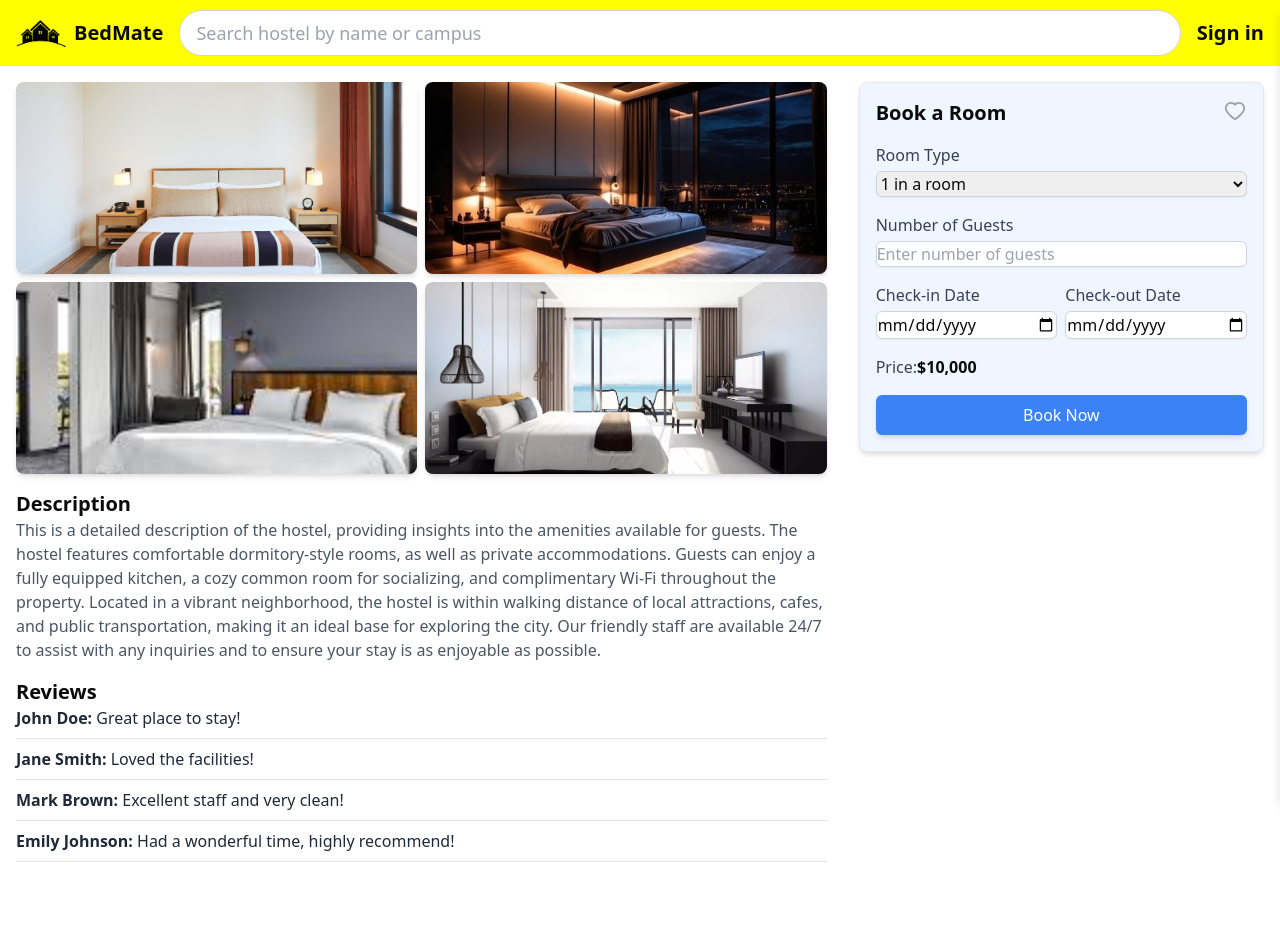
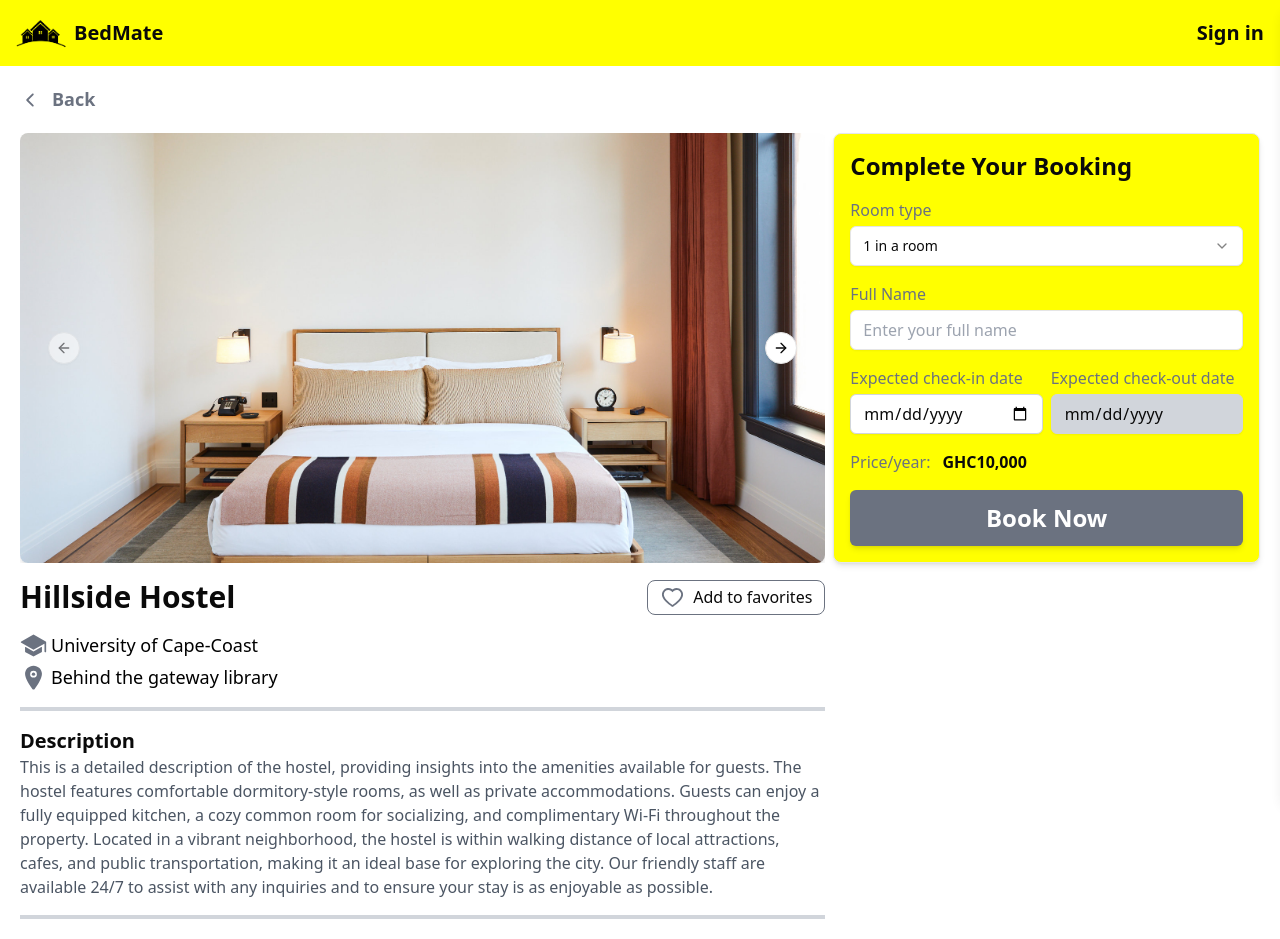
Before and after one commit to cobbygraves/bedmate-user, a Next.js app: page /hostel/1 in a window 1280 px wide. Before the commit the page ends 878 px from the top, so only its background shows below. Built offline with nearby package versions, Linux system fonts and the light colour scheme.

Commit message:
added images carousel

```diff
--- a/package.json
+++ b/package.json
@@ -17,6 +17,8 @@
     "axios": "^1.7.7",
     "class-variance-authority": "^0.7.0",
     "clsx": "^2.1.1",
+    "embla-carousel-autoplay": "^8.3.1",
+    "embla-carousel-react": "^8.3.1",
     "lodash": "^4.17.21",
     "lucide-react": "^0.456.0",
     "moment": "^2.30.1",
--- a/src/app/components/NavBar.tsx
+++ b/src/app/components/NavBar.tsx
@@ -4,10 +4,14 @@ import { FaRegUserCircle } from 'react-icons/fa'
 import hostelImage from '../images/hostelimage.png'
 import UserMenu from '../components/UserMenu'
 import Link from 'next/link'
+import { usePathname } from 'next/navigation'
+import path from 'path'
 
 export default function NavBar() {
   const [isMenuOpen, setIsMenuOpen] = useState(false)
   const [user, setUser] = useState<any | null>(null)
+
+  const pathname = usePathname()
 
   const toggleMenu = () => {
     setIsMenuOpen((prev) => !prev)
@@ -26,6 +30,7 @@ export default function NavBar() {
       </div>
 
       {/* Search Bar */}
+      {pathname === '/' && (
         <div className='flex-1 mx-4 text-lg'>
           <input
             type='text'
@@ -33,10 +38,11 @@ export default function NavBar() {
             className='w-full px-4 py-2 rounded-full border border-gray-300 focus:outline-none text-gray-500'
           />
         </div>
+      )}
 
       {/* User Icon */}
       {user ? (
-        <div className='cursor-pointer'>
+        <div className='cursor-pointer' onClick={toggleMenu}>
           <FaRegUserCircle size={35} color='black' />
         </div>
       ) : (
--- a/src/app/hostel/[id]/page.tsx
+++ b/src/app/hostel/[id]/page.tsx
@@ -1,33 +1,57 @@
 'use client'
 import Image from 'next/image'
-import React, { useState } from 'react'
-import { AiFillHeart, AiOutlineHeart } from 'react-icons/ai' // Import heart icons
-import room1 from '../../images/room1.png' // Update with the actual path
-import roomImg from '../../images/room2.png' // Update with the actual path
-import gymImg from '../../images/room3.png' // Update with the actual path
-import poolImg from '../../images/room4.png' // Update with the actual path
+import { type CarouselApi } from '@/components/ui/carousel'
+import React, { useState, useEffect } from 'react'
+import { AiFillHeart, AiOutlineHeart } from 'react-icons/ai'
+import room1 from '../../images/room1.png'
+import roomImg from '../../images/room2.png'
+import { IoLocation } from 'react-icons/io5'
 import NavBar from '../../components/NavBar'
-import UserMenu from '../../components/UserMenu' // Ensure to import the UserMenu
+// import Autoplay from 'embla-carousel-autoplay'
+import {
+  Carousel,
+  CarouselContent,
+  CarouselItem,
+  CarouselNext,
+  CarouselPrevious
+} from '@/components/ui/carousel'
+import Link from 'next/link'
+import { IoIosArrowBack } from 'react-icons/io'
+import { IoSchool } from 'react-icons/io5'
+import {
+  Select,
+  SelectContent,
+  SelectGroup,
+  SelectItem,
+  SelectLabel,
+  SelectTrigger,
+  SelectValue
+} from '@/components/ui/select'
 
 const HostelDetails: React.FC = () => {
   const [roomType, setRoomType] = useState('1')
-  const [price, setPrice] = useState('$10,000')
-  const [isFavorited, setIsFavorited] = useState(false) // State for favorite toggle
-  const [isMenuOpen, setIsMenuOpen] = useState(false)
+  const [price, setPrice] = useState('GHC10,000')
+  const [isFavorited, setIsFavorited] = useState(false)
+  const [api, setApi] = React.useState<CarouselApi>()
+  const [current, setCurrent] = useState(0)
 
-  const handleRoomTypeChange = (
-    event: React.ChangeEvent<HTMLSelectElement>
-  ) => {
-    const selectedRoomType = event.target.value
-    setRoomType(selectedRoomType)
+  useEffect(() => {
+    if (!api) {
+      return
+    }
+    setCurrent(api.selectedScrollSnap())
+  }, [api])
+  console.log(current)
+  const handleRoomTypeChange = (value: string) => {
+    setRoomType(value)
 
     // Update the price based on the selected room type
-    if (selectedRoomType === '1') {
-      setPrice('$10,000')
-    } else if (selectedRoomType === '2') {
-      setPrice('$8,000')
+    if (value === '1') {
+      setPrice('GHC10,000')
+    } else if (value === '2') {
+      setPrice('GHC8,000')
     } else {
-      setPrice('$5,000')
+      setPrice('GHC5,000')
     }
   }
 
@@ -38,51 +62,108 @@ const HostelDetails: React.FC = () => {
   return (
     <div>
       {/* Navbar Section */}
+      <div className='sticky top-0 z-40 bg-white mb-5'>
         <NavBar />
-
-      {/* User Menu Component */}
-      <UserMenu isOpen={isMenuOpen} closeMenu={() => setIsMenuOpen(false)} />
-
+      </div>
+      <Link
+        href={'/'}
+        className='border-none flex gap-x-3 items-center text-gray-500 px-5'
+      >
+        <IoIosArrowBack className='size-5' />
+        <p className='text-[18px] font-[600]'>Back</p>
+      </Link>
       {/* Main content Section */}
-      <div className='flex flex-col lg:flex-row p-4 space-y-4 lg:space-y-0 lg:space-x-8'>
+      <div className='flex flex-col lg:flex-row p-5 space-y-4 lg:space-y-0 lg:space-x-8'>
         {/* Left Section with Collage of Pictures */}
         <div className='lg:w-2/3 space-y-4'>
-          <div className='grid grid-cols-2 gap-2'>
-            <div className='relative h-48'>
+          <div className='w-full h-[430px]'>
+            <Carousel
+              setApi={setApi}
+              // plugins={[
+              //   Autoplay({
+              //     delay: 2000
+              //   })
+              // ]}
+            >
+              <CarouselPrevious
+                className='z-30 left-7 cursor-pointer bg-white'
+                // onClick={() => {
+                //   console.log('hello')
+                //   api?.scrollPrev()
+                // }}
+              />
+              <CarouselContent>
+                <CarouselItem>
+                  <div className='relative h-[430px] w-full'>
                     <Image
                       src={room1}
                       alt='Hostel Picture'
-                className='rounded-lg shadow-md object-cover'
-                layout='fill'
+                      className='rounded-lg shadow-md'
+                      fill
+                      objectFit='cover'
+                      objectPosition='center'
                     />
                   </div>
-            <div className='relative h-48'>
+                </CarouselItem>
+                <CarouselItem>
+                  <div className='relative h-[400px] w-full'>
                     <Image
                       src={roomImg}
                       alt='Room Picture'
                       className='rounded-lg shadow-md object-cover'
-                layout='fill'
+                      fill
+                      objectFit='cover'
+                      objectPosition='center'
                     />
                   </div>
-            <div className='relative h-48'>
-              <Image
-                src={gymImg}
-                alt='Gym'
-                className='rounded-lg shadow-md object-cover'
-                layout='fill'
-              />
+                </CarouselItem>
+              </CarouselContent>
+
+              <CarouselNext className='z-30 right-7 cursor-pointer bg-white' />
+            </Carousel>
           </div>
-            <div className='relative h-48'>
-              <Image
-                src={poolImg}
-                alt='Pool'
-                className='rounded-lg shadow-md object-cover'
-                layout='fill'
-              />
+          {/* Vehicle Name & Favourite Button */}
+          <div className='flex justify-between items-center gap-x-3'>
+            <p className='font-bold text-3xl'>
+              Hillside <span>Hostel</span>
+            </p>
+            {isFavorited ? (
+              <button
+                onClick={() => toggleFavorite()}
+                className='border-[1px] rounded-[8px] border-gray-500 text-hostel-yeborder-gray-500 py-[4px] px-[12px] flex gap-2 items-center'
+              >
+                <AiFillHeart className='text-hostel-yellow text-[50px] sm:text-[25px]' />
+                <p className='text-[16px] font-[400]'>Remove from favorites</p>
+              </button>
+            ) : (
+              <button
+                onClick={() => toggleFavorite()}
+                className='border-[1px] rounded-[8px] border-gray-500 text-hostel-yeborder-gray-500 py-[4px] px-[12px] flex gap-2 items-center'
+              >
+                <AiOutlineHeart className='text-gray-500 text-[50px] sm:text-[25px]' />
+
+                <p className='text-[16px] font-[400]'>Add to favorites</p>
+              </button>
+            )}
+          </div>
+          {/* Campus & Location */}
+          <div className='space-y-1'>
+            <div className='flex items-center gap-x-1'>
+              <IoSchool size={27} className='text-gray-500' />
+              <p className='text-black font-medium text-lg'>
+                University of Cape-Coast
+              </p>
+            </div>
+
+            <div className='flex items-center gap-x-1'>
+              <IoLocation size={27} className='text-gray-500' />
+              <p className='text-black font-medium text-lg'>
+                Behind the gateway library
+              </p>
             </div>
           </div>
-
-          {/* Lengthy Description */}
+          <hr className='border-[2px] border-gray-300' />
+          {/*Description */}
           <div>
             <h3 className='text-xl font-semibold'>Description</h3>
             <p className='text-gray-600'>
@@ -98,103 +179,71 @@ const HostelDetails: React.FC = () => {
               and to ensure your stay is as enjoyable as possible.
             </p>
           </div>
-
-          {/* Reviews */}
-          <div>
-            <h3 className='text-xl font-semibold'>Reviews</h3>
-            <div className='space-y-2'>
-              <div className='border-b pb-2'>
-                <p className='text-gray-800'>
-                  <strong>John Doe:</strong> Great place to stay!
-                </p>
-              </div>
-              <div className='border-b pb-2'>
-                <p className='text-gray-800'>
-                  <strong>Jane Smith:</strong> Loved the facilities!
-                </p>
-              </div>
-              <div className='border-b pb-2'>
-                <p className='text-gray-800'>
-                  <strong>Mark Brown:</strong> Excellent staff and very clean!
-                </p>
-              </div>
-              <div className='border-b pb-2'>
-                <p className='text-gray-800'>
-                  <strong>Emily Johnson:</strong> Had a wonderful time, highly
-                  recommend!
-                </p>
-              </div>
-            </div>
-          </div>
+          <hr className='border-[2px] border-gray-300' />
         </div>
 
         {/* Right Section with Booking */}
         <div className='lg:w-1/3 space-y-4 z-10'>
-          <div className='p-4 border border-gray-200 rounded-lg shadow-md bg-blue-50 relative'>
-            <h3 className='text-xl font-semibold'>Book a Room</h3>
-
-            {/* Favorite Icon */}
-            <div
-              onClick={toggleFavorite}
-              className={`absolute top-4 right-4 text-2xl cursor-pointer transition-all duration-300 ${
-                isFavorited ? 'text-hostel-yellow' : 'text-gray-400'
-              }`}
-            >
-              {isFavorited ? <AiFillHeart /> : <AiOutlineHeart />}
-            </div>
-
+          <div className='p-4 border border-gray-200 rounded-lg shadow-md bg-hostel-yellow lg:fixed min-h-[400px] lg:right-5 lg:w-1/3'>
+            <h3 className='text-2xl font-bold'>Complete Your Booking</h3>
             <div className='space-y-4 mt-4'>
               {/* Room Type Selection */}
-              <label className='block'>
-                <span className='text-gray-700'>Room Type</span>
-                <select
-                  className='block w-full mt-1 border border-gray-300 rounded-md shadow-sm focus:ring focus:ring-opacity-50'
-                  value={roomType}
-                  onChange={handleRoomTypeChange}
-                >
-                  <option value='1'>1 in a room</option>
-                  <option value='2'>2 in a room</option>
-                  <option value='3'>3 in a room</option>
-                </select>
-              </label>
-
+              <div>
+                <p className='font-medium text-gray-500 mb-1'>Room type</p>
+                <Select value={roomType} onValueChange={handleRoomTypeChange}>
+                  <SelectTrigger className='w-full bg-white h-10'>
+                    <SelectValue placeholder='Select room' />
+                  </SelectTrigger>
+                  <SelectContent>
+                    <SelectGroup>
+                      {/* <SelectLabel>Select room</SelectLabel> */}
+                      <SelectItem value='1'>1 in a room</SelectItem>
+                      <SelectItem value='2'>2 in a room</SelectItem>
+                      <SelectItem value='3'>3 in a room</SelectItem>
+                    </SelectGroup>
+                  </SelectContent>
+                </Select>
+              </div>
               {/* Number of Guests */}
               <label className='block'>
-                <span className='text-gray-700'>Number of Guests</span>
+                <span className='text-gray-500 font-medium'>Full Name</span>
                 <input
-                  type='number'
-                  min='1'
-                  className='block w-full mt-1 border border-gray-300 rounded-md shadow-sm focus:ring focus:ring-opacity-50'
-                  placeholder='Enter number of guests'
+                  className='block w-full mt-1 border rounded-md shadow-sm h-10 px-3'
+                  placeholder='Enter your full name'
                 />
               </label>
 
               {/* Check-in and Check-out Dates */}
               <div className='flex space-x-2'>
                 <label className='block w-full'>
-                  <span className='text-gray-700'>Check-in Date</span>
+                  <span className='text-gray-500 font-medium'>
+                    Expected check-in date
+                  </span>
                   <input
                     type='date'
-                    className='block w-full mt-1 border border-gray-300 rounded-md shadow-sm focus:ring focus:ring-opacity-50'
+                    className='block w-full mt-1 border border-gray-300 rounded-md shadow-sm h-10 px-3 cursor-pointer'
                   />
                 </label>
                 <label className='block w-full'>
-                  <span className='text-gray-700'>Check-out Date</span>
+                  <span className='text-gray-500 font-medium'>
+                    Expected check-out date
+                  </span>
                   <input
                     type='date'
-                    className='block w-full mt-1 border border-gray-300 rounded-md shadow-sm focus:ring focus:ring-opacity-50'
+                    className='block w-full mt-1 border border-gray-300 rounded-md shadow-sm h-10 px-3 disabled:bg-gray-300'
+                    disabled
                   />
                 </label>
               </div>
 
               {/* Price Display */}
-              <div>
-                <span className='text-gray-700'>Price:</span>
+              <div className='flex gap-x-3'>
+                <span className='text-gray-500 font-medium'>Price/year:</span>
                 <span className='font-bold'>{price}</span>
               </div>
 
               {/* Booking Button */}
-              <button className='w-full bg-blue-500 text-white py-2 rounded-md shadow-md hover:bg-blue-600'>
+              <button className='w-full bg-gray-500 text-white py-3 rounded-md shadow-md hover:bg-black text-2xl font-bold'>
                 Book Now
               </button>
             </div>
--- a/src/app/page.tsx
+++ b/src/app/page.tsx
@@ -85,7 +85,7 @@ const Home = () => {
               ) : (
                 <div className='grid grid-cols-1 sm:grid-cols-2 lg:grid-cols-4 xl:grid-cols-5 gap-5'>
                   {hostelData?.map((item: any, i: any) => (
-                    <HostelCard key={i} hostelData={item} />
+                    <HostelCard key={item.id} hostelData={item} />
                   ))}
                 </div>
               )}
--- /dev/null
+++ b/src/components/ui/carousel.tsx
@@ -0,0 +1,262 @@
+"use client"
+
+import * as React from "react"
+import useEmblaCarousel, {
+  type UseEmblaCarouselType,
+} from "embla-carousel-react"
+import { ArrowLeft, ArrowRight } from "lucide-react"
+
+import { cn } from "@/lib/utils"
+import { Button } from "@/components/ui/button"
+
+type CarouselApi = UseEmblaCarouselType[1]
+type UseCarouselParameters = Parameters<typeof useEmblaCarousel>
+type CarouselOptions = UseCarouselParameters[0]
+type CarouselPlugin = UseCarouselParameters[1]
+
+type CarouselProps = {
+  opts?: CarouselOptions
+  plugins?: CarouselPlugin
+  orientation?: "horizontal" | "vertical"
+  setApi?: (api: CarouselApi) => void
+}
+
+type CarouselContextProps = {
+  carouselRef: ReturnType<typeof useEmblaCarousel>[0]
+  api: ReturnType<typeof useEmblaCarousel>[1]
+  scrollPrev: () => void
+  scrollNext: () => void
+  canScrollPrev: boolean
+  canScrollNext: boolean
+} & CarouselProps
+
+const CarouselContext = React.createContext<CarouselContextProps | null>(null)
+
+function useCarousel() {
+  const context = React.useContext(CarouselContext)
+
+  if (!context) {
+    throw new Error("useCarousel must be used within a <Carousel />")
+  }
+
+  return context
+}
+
+const Carousel = React.forwardRef<
+  HTMLDivElement,
+  React.HTMLAttributes<HTMLDivElement> & CarouselProps
+>(
+  (
+    {
+      orientation = "horizontal",
+      opts,
+      setApi,
+      plugins,
+      className,
+      children,
+      ...props
+    },
+    ref
+  ) => {
+    const [carouselRef, api] = useEmblaCarousel(
+      {
+        ...opts,
+        axis: orientation === "horizontal" ? "x" : "y",
+      },
+      plugins
+    )
+    const [canScrollPrev, setCanScrollPrev] = React.useState(false)
+    const [canScrollNext, setCanScrollNext] = React.useState(false)
+
+    const onSelect = React.useCallback((api: CarouselApi) => {
+      if (!api) {
+        return
+      }
+
+      setCanScrollPrev(api.canScrollPrev())
+      setCanScrollNext(api.canScrollNext())
+    }, [])
+
+    const scrollPrev = React.useCallback(() => {
+      api?.scrollPrev()
+    }, [api])
+
+    const scrollNext = React.useCallback(() => {
+      api?.scrollNext()
+    }, [api])
+
+    const handleKeyDown = React.useCallback(
+      (event: React.KeyboardEvent<HTMLDivElement>) => {
+        if (event.key === "ArrowLeft") {
+          event.preventDefault()
+          scrollPrev()
+        } else if (event.key === "ArrowRight") {
+          event.preventDefault()
+          scrollNext()
+        }
+      },
+      [scrollPrev, scrollNext]
+    )
+
+    React.useEffect(() => {
+      if (!api || !setApi) {
+        return
+      }
+
+      setApi(api)
+    }, [api, setApi])
+
+    React.useEffect(() => {
+      if (!api) {
+        return
+      }
+
+      onSelect(api)
+      api.on("reInit", onSelect)
+      api.on("select", onSelect)
+
+      return () => {
+        api?.off("select", onSelect)
+      }
+    }, [api, onSelect])
+
+    return (
+      <CarouselContext.Provider
+        value={{
+          carouselRef,
+          api: api,
+          opts,
+          orientation:
+            orientation || (opts?.axis === "y" ? "vertical" : "horizontal"),
+          scrollPrev,
+          scrollNext,
+          canScrollPrev,
+          canScrollNext,
+        }}
+      >
+        <div
+          ref={ref}
+          onKeyDownCapture={handleKeyDown}
+          className={cn("relative", className)}
+          role="region"
+          aria-roledescription="carousel"
+          {...props}
+        >
+          {children}
+        </div>
+      </CarouselContext.Provider>
+    )
+  }
+)
+Carousel.displayName = "Carousel"
+
+const CarouselContent = React.forwardRef<
+  HTMLDivElement,
+  React.HTMLAttributes<HTMLDivElement>
+>(({ className, ...props }, ref) => {
+  const { carouselRef, orientation } = useCarousel()
+
+  return (
+    <div ref={carouselRef} className="overflow-hidden">
+      <div
+        ref={ref}
+        className={cn(
+          "flex",
+          orientation === "horizontal" ? "-ml-4" : "-mt-4 flex-col",
+          className
+        )}
+        {...props}
+      />
+    </div>
+  )
+})
+CarouselContent.displayName = "CarouselContent"
+
+const CarouselItem = React.forwardRef<
+  HTMLDivElement,
+  React.HTMLAttributes<HTMLDivElement>
+>(({ className, ...props }, ref) => {
+  const { orientation } = useCarousel()
+
+  return (
+    <div
+      ref={ref}
+      role="group"
+      aria-roledescription="slide"
+      className={cn(
+        "min-w-0 shrink-0 grow-0 basis-full",
+        orientation === "horizontal" ? "pl-4" : "pt-4",
+        className
+      )}
+      {...props}
+    />
+  )
+})
+CarouselItem.displayName = "CarouselItem"
+
+const CarouselPrevious = React.forwardRef<
+  HTMLButtonElement,
+  React.ComponentProps<typeof Button>
+>(({ className, variant = "outline", size = "icon", ...props }, ref) => {
+  const { orientation, scrollPrev, canScrollPrev } = useCarousel()
+
+  return (
+    <Button
+      ref={ref}
+      variant={variant}
+      size={size}
+      className={cn(
+        "absolute  h-8 w-8 rounded-full",
+        orientation === "horizontal"
+          ? "-left-12 top-1/2 -translate-y-1/2"
+          : "-top-12 left-1/2 -translate-x-1/2 rotate-90",
+        className
+      )}
+      disabled={!canScrollPrev}
+      onClick={scrollPrev}
+      {...props}
+    >
+      <ArrowLeft className="h-4 w-4" />
+      <span className="sr-only">Previous slide</span>
+    </Button>
+  )
+})
+CarouselPrevious.displayName = "CarouselPrevious"
+
+const CarouselNext = React.forwardRef<
+  HTMLButtonElement,
+  React.ComponentProps<typeof Button>
+>(({ className, variant = "outline", size = "icon", ...props }, ref) => {
+  const { orientation, scrollNext, canScrollNext } = useCarousel()
+
+  return (
+    <Button
+      ref={ref}
+      variant={variant}
+      size={size}
+      className={cn(
+        "absolute h-8 w-8 rounded-full",
+        orientation === "horizontal"
+          ? "-right-12 top-1/2 -translate-y-1/2"
+          : "-bottom-12 left-1/2 -translate-x-1/2 rotate-90",
+        className
+      )}
+      disabled={!canScrollNext}
+      onClick={scrollNext}
+      {...props}
+    >
+      <ArrowRight className="h-4 w-4" />
+      <span className="sr-only">Next slide</span>
+    </Button>
+  )
+})
+CarouselNext.displayName = "CarouselNext"
+
+export {
+  type CarouselApi,
+  Carousel,
+  CarouselContent,
+  CarouselItem,
+  CarouselPrevious,
+  CarouselNext,
+}
```
Also changed, not shown: src/app/components/HostelCard.tsx (+7 -2 lines), 1 other file (tests, documents, lock files or other folders). Lines whose indentation alone changed are shown as unchanged.
